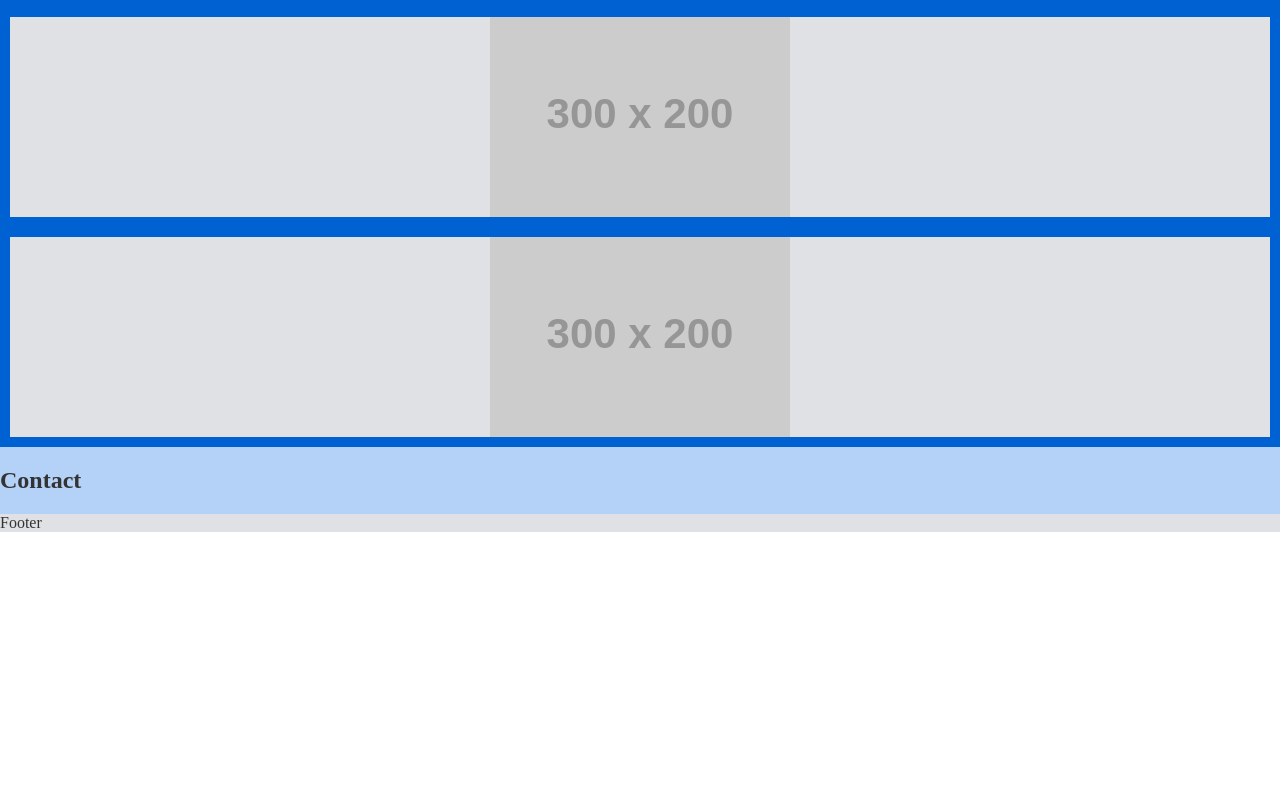
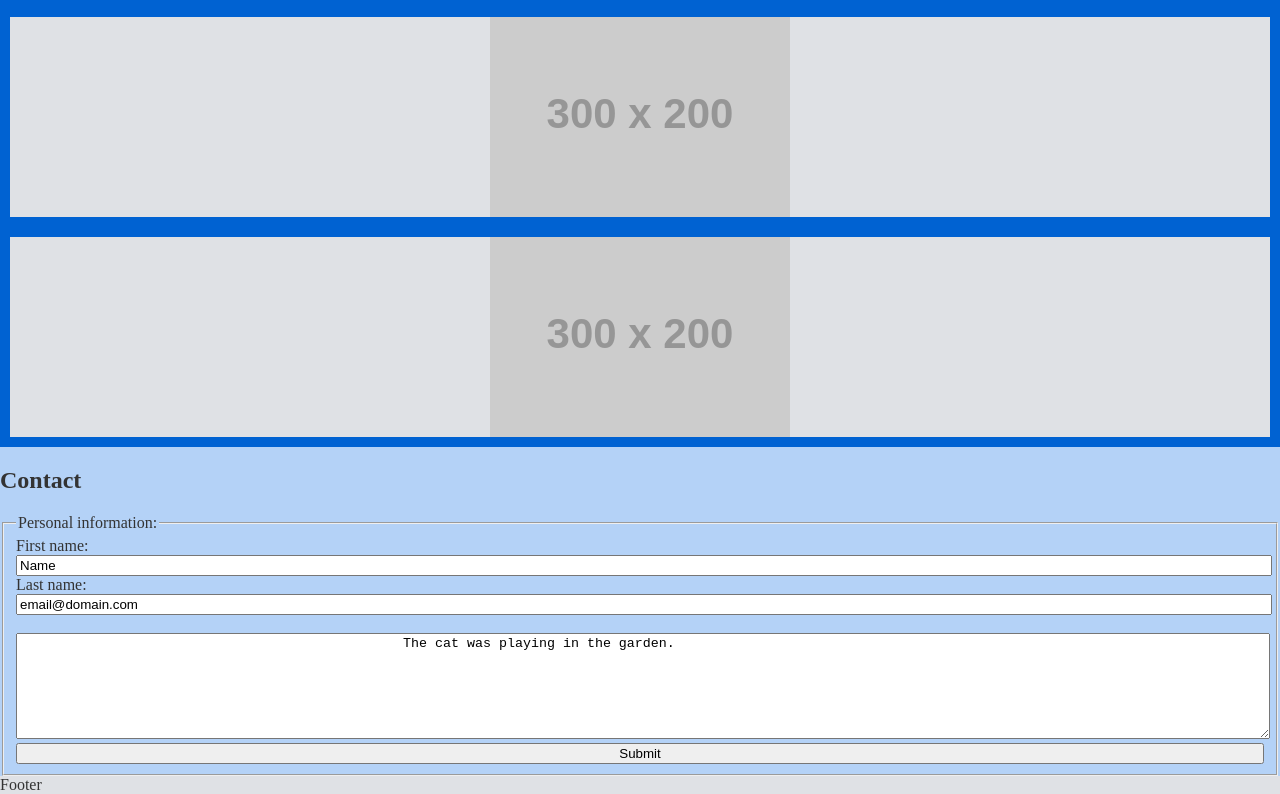
Before and after one commit to franciscojgtz/Portfolio-Site, a plain HTML site: page index.html in a window 1280 px wide. Shown: the part 359-1153 px from the top of the page. Before the commit the page ends 891 px from the top, so only its background shows below. Drawn offline with Linux system fonts and the light colour scheme; placeholder pictures from the web are drawn by us.

Commit message:
Add contact form

```diff
--- a/css/main.css
+++ b/css/main.css
@@ -59,6 +59,15 @@ header h2 {
   background-color: #b4d2f7;
 }
 
+#contact form textarea{
+	width: 100%;
+	height: 100px;
+}
+
+#contact form input {
+	 width: 100%;
+}
+
 /*FOOTER*/
 footer {
 	color: #333;
--- a/index.html
+++ b/index.html
@@ -41,6 +41,20 @@
 
 		<section id="contact">
 			<h2>Contact</h2>
+			<form action="/action_page.php">
+				<fieldset>
+					<legend>Personal information:</legend>
+					First name:<br>
+					<input type="text" name="name" value="Name"><br>
+					Last name:<br>
+					<input type="email" name="email" value="email@domain.com"><br><br>
+
+					<textarea name="message" >
+						The cat was playing in the garden.
+					</textarea>
+					<input type="submit" value="Submit">
+				</fieldset>
+			</form>
 		</section>
 
 		<footer>Footer</footer>
```
